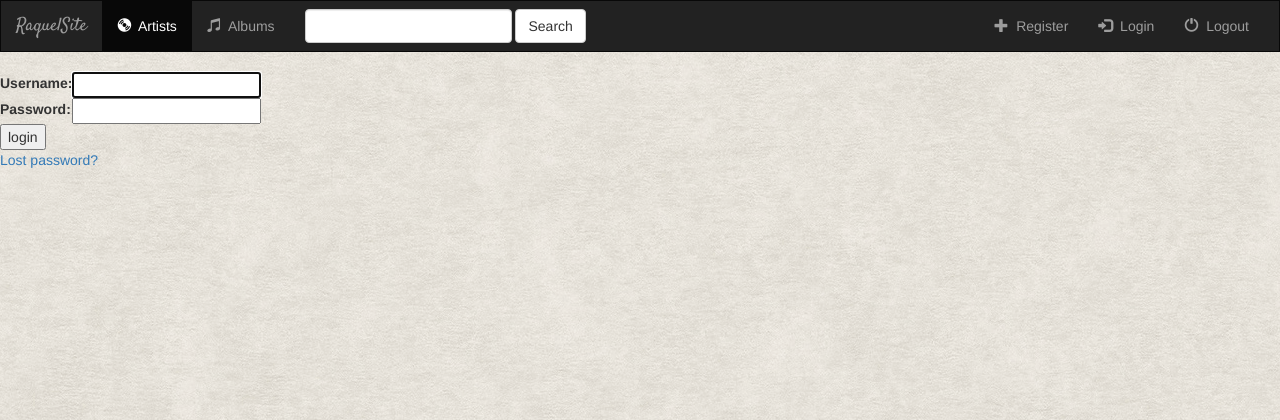
After one commit to rachsc/StyleSage-tech-test, a Django app: page /accounts/login/ in a window 1280 px wide. The commit adds this page. Shown: the top 420 px of the page. Run offline with Django 4.2, Linux system fonts and the light colour scheme; some libraries are stand-ins or nearby versions.

Commit message:
user login, logout and authentication

```diff
--- a/raquelsite/music/templates/album_detail.html
+++ b/raquelsite/music/templates/album_detail.html
@@ -1,7 +1,7 @@
 {% extends 'base.html' %}
 
 {% block body %}
-
+{% if user.is_authenticated %}
 
     <h1>{{ album.title }}</h1>
 
@@ -16,5 +16,7 @@
             <p>Track duration: {{ track.milliseconds }}</p>
         {% endfor %}
      </ul>
-
+{% else %}
+    <h3 class="text-center">Oops! You need to be authenticated to see this page!</h3>
+{% endif %}
 {% endblock %}
--- a/raquelsite/music/templates/album_list.html
+++ b/raquelsite/music/templates/album_list.html
@@ -1,6 +1,7 @@
 {% extends 'base.html' %}
 
 {% block body %}
+{% if user.is_authenticated %}
     <h2> Albums </h2>
     {% if albums %}
         <ul>
@@ -16,4 +17,7 @@
     {% else %}
         <h3> There aren´t any albums </h3>
     {% endif %}
+{% else %}
+    <h3 class="text-center">Oops! You need to be authenticated to see this page!</h3>
+{% endif %}
 {% endblock %}
--- a/raquelsite/music/templates/artist_detail.html
+++ b/raquelsite/music/templates/artist_detail.html
@@ -1,6 +1,7 @@
 {% extends 'base.html' %}
 
 {% block body %}
+{% if user.is_authenticated %}
     <img src="/media/{{ artist.get_image }}">
     <h2><strong>{{ artist.name }} </strong></h2>
 
@@ -16,5 +17,8 @@
             </li>
         {% endfor %}
     </ul>
+{% else %}
+    <h3 class="text-center">Oops! You need to be authenticated to see this page!</h3>
+{% endif %}
 
 {% endblock %}
--- a/raquelsite/music/templates/base.html
+++ b/raquelsite/music/templates/base.html
@@ -60,7 +60,12 @@
                       </a>
                   </li>
                   <li class="">
-                      <a href="">
+                      <a href="{% url 'login' %}">
+                          <span class="glyphicon glyphicon-log-in" aria-hidden = 'true'></span>&nbsp; Login
+                      </a>
+                  </li>
+                  <li class="">
+                      <a href="{% url 'logout' %}?next={% url 'index' %}"">
                           <span class="glyphicon glyphicon-off" aria-hidden = 'true'></span>&nbsp; Logout
                       </a>
                   </li>
@@ -72,6 +77,23 @@
       </div>
   </nav>
     {% block body %}
+  <h1 class="text-center"><strong>Welcome to RaquelSite!</strong></h1>
+  {% if user.is_authenticated %}
+    <h3 class="text-center">Now you can see albums, their songs and much more!</h3>
+  {% else %}
+     <h3 class="text-center">
+            If you want to see more than just the list of artists, please
+            <a href="{% url 'register' %}">
+                <strong>Register</strong>
+            </a>
+            to create a new account or just
+            <a href="{% url 'login' %}">
+                <strong>Login</strong>
+            </a>
+            if you already have one.
+        </h3>
+  {% endif %}
+
     {% endblock %}
 </body>
 </html>
--- /dev/null
+++ b/raquelsite/music/templates/registration/logged_out.html
@@ -0,0 +1,6 @@
+{% extends "base.html" %}
+
+{% block content %}
+  <p>Logged out!</p>
+  <a href="{% url 'login'%}">Click here to login again.</a>
+{% endblock %}
--- /dev/null
+++ b/raquelsite/music/templates/registration/login.html
@@ -0,0 +1,37 @@
+{% extends "base.html" %}
+
+{% block body %}
+
+  {% if form.errors %}
+    <p>Your username and password didn't match. Please try again.</p>
+  {% endif %}
+
+  {% if next %}
+    {% if user.is_authenticated %}
+      <p>Your account doesn't have access to this page. To proceed,
+      please login with an account that has access.</p>
+    {% else %}
+      <p>Please login to see this page.</p>
+    {% endif %}
+  {% endif %}
+
+  <form method="post" action="{% url 'login' %}">
+    {% csrf_token %}
+    <table>
+      <tr>
+        <td>{{ form.username.label_tag }}</td>
+        <td>{{ form.username }}</td>
+      </tr>
+      <tr>
+        <td>{{ form.password.label_tag }}</td>
+        <td>{{ form.password }}</td>
+      </tr>
+    </table>
+    <input type="submit" value="login" />
+    <input type="hidden" name="next" value="{{ next }}" />
+  </form>
+
+  {# Assumes you setup the password_reset view in your URLconf #}
+  <p><a href="{% url 'password_reset' %}">Lost password?</a></p>
+
+{% endblock %}
--- a/raquelsite/music/urls.py
+++ b/raquelsite/music/urls.py
@@ -11,4 +11,5 @@ urlpatterns = [
     path('albums/<int:pk>', views.AlbumDetailView.as_view(), name='album_detail'),
     path('download-artists/', views.export_artists, name='download-artists'),
     path('upload/', views.upload_images, name='upload'),
+    path('accounts/', include('django.contrib.auth.urls')),
 ]
--- a/raquelsite/raquelsite/settings.py
+++ b/raquelsite/raquelsite/settings.py
@@ -128,3 +128,6 @@ MEDIA_URL = '/media/'
 MEDIA_ROOT = os.path.join(BASE_DIR, 'media')
 
 DEFAULT_AUTO_FIELD = 'django.db.models.BigAutoField'
+
+# Redirect to home URL after login (Default redirects to /accounts/profile/)
+LOGIN_REDIRECT_URL = '/'
```
Also changed, not shown: raquelsite/music/forms.py (+6 -6 lines), raquelsite/music/templates/registration_form.html (+8 -1 lines), raquelsite/music/views.py (+34 -16 lines), raquelsite/chinook.db. Lines whose indentation alone changed are shown as unchanged.
